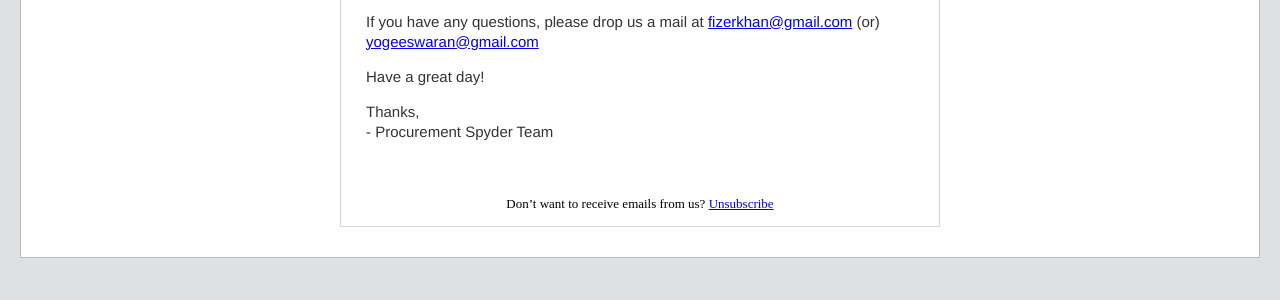
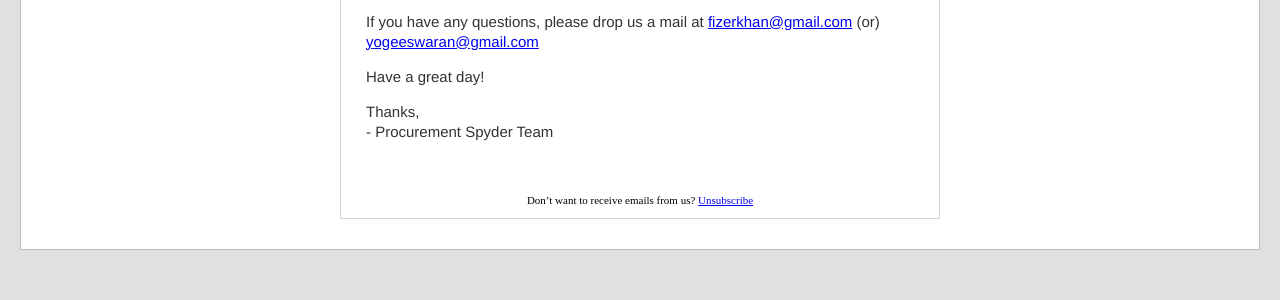
Before and after one commit to code-for-india/procurement-spyder, a Flask app: template wsgi/templates/update-template.html in a window 1280 px wide. Shown: the part 294-594 px from the top of the page. Run offline with Flask 2, Linux system fonts and the light colour scheme; the template is opened without the code that fills it, so the values that code supplies are empty.

Commit message:
Reduce unsubscribe font size.

```diff
--- a/wsgi/templates/subscription-template.html
+++ b/wsgi/templates/subscription-template.html
@@ -485,7 +485,7 @@
                              <tfoot>
                                <tr>
                                  <td>
-                                    <p style="text-align:center; font-size: 13px;">
+                                    <p style="text-align:center; font-size: 11px;">
                                         Don’t want to receive emails from us?
                                         <a href="http://worldbank.chennainerd.in/unsubscribe/{{subscription_id}}">Unsubscribe</a>
                                     </p>
--- a/wsgi/templates/update-template.html
+++ b/wsgi/templates/update-template.html
@@ -489,7 +489,7 @@
                              <tfoot>
                                <tr>
                                  <td>
-                                    <p style="text-align:center; font-size: 13px;">
+                                    <p style="text-align:center; font-size: 11px;">
                                         Don’t want to receive emails from us?
                                         <a href="http://worldbank.chennainerd.in/unsubscribe/{{subscription_id}}">Unsubscribe</a>
                                     </p>
--- a/wsgi/templates/welcome-template.html
+++ b/wsgi/templates/welcome-template.html
@@ -488,7 +488,7 @@
                              <tfoot>
                                <tr>
                                  <td>
-                                    <p style="text-align:center; font-size: 13px;">
+                                    <p style="text-align:center; font-size: 11px;">
                                         Don’t want to receive emails from us?
                                         <a href="http://worldbank.chennainerd.in/unsubscribe/{{subscription_id}}">Unsubscribe</a>
                                     </p>
```
